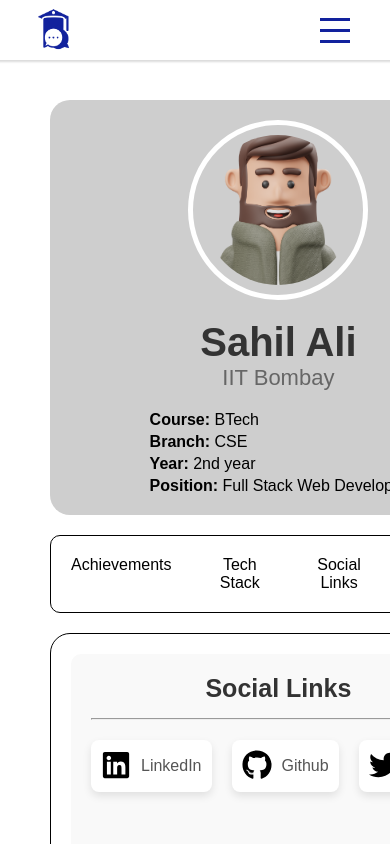
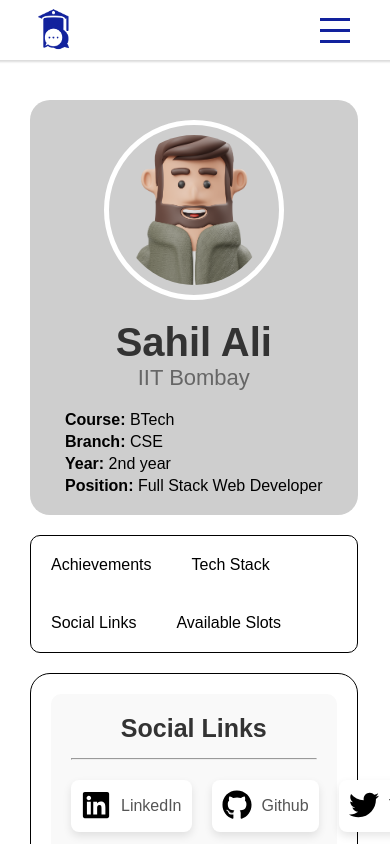
Before and after one commit to Counselllor/Counsellor-Web, a React (Vite) app: page /student/1/1/social-links in a window 390 px wide. Built offline with nearby package versions, Linux system fonts and the light colour scheme; a web font is replaced by a local one.

Commit message:
Fixed student css

```diff
--- a/src/components/Student/Student.css
+++ b/src/components/Student/Student.css
@@ -17,6 +17,7 @@
   padding: 20px;
   border-radius: 8px;
 }
+
 #dark .single-student-profile{
   background-color: #2f2f2f;
 }
@@ -198,3 +199,20 @@ color: white !important;
     font-size: 0.875rem;
   }
 }
+@media only screen and (max-width:500px){
+  .single-student-profile,.student-details-content{
+    width: 84vw !important;
+  }
+  .single-student-details{
+    padding-left: 0px !important;
+    margin-left: 0px !important;
+  }
+  #student{
+    padding-left: 0px !important;
+  }
+}
+@media only screen and (max-width:400px){
+  .student-details-content .nav{
+    flex-wrap: wrap;
+  }
+}
--- a/src/components/Student/StudentLayout.jsx
+++ b/src/components/Student/StudentLayout.jsx
@@ -27,7 +27,7 @@ const StudentLayout = () => {
     <>
       <Navbar />
       <div className="single-student-container">
-        <div className="single-student-details">
+        <div id="student" className="single-student-details">
           <div className="single-student-profile">
             <div className="dp-container">
               <img src={imgArray[0]} className="student-dp" alt="" />
```
